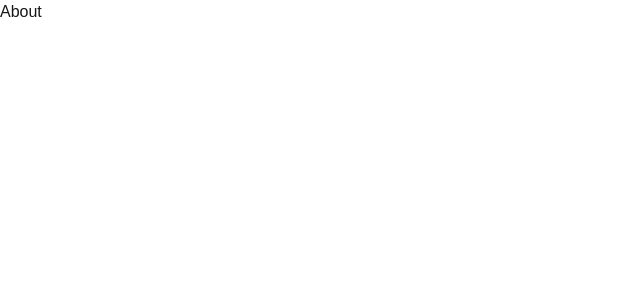
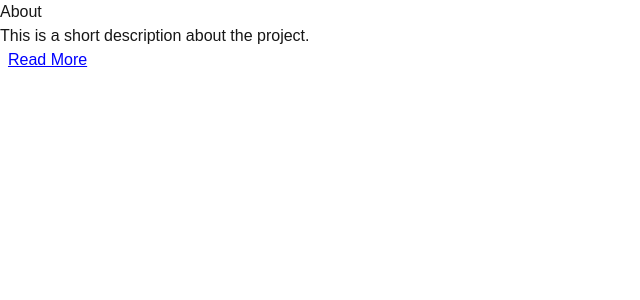
Before and after one commit to Akashp-wan/demo-nextjs-app, a Next.js app: page /aboutus in a window 1280 px wide. Shown: the top 300 px of the page, without its empty margins (0-640 px from the left). Built offline with nearby package versions, Linux system fonts and the light colour scheme.

Commit message:
adding-readmore-span

```diff
--- a/src/app/aboutus/page.js
+++ b/src/app/aboutus/page.js
@@ -1,9 +1,36 @@
-import React from 'react'
+"use client";
+import React, { useState } from 'react'
 
 function About() {
+  const [showMore, setShowMore] = useState(false);
+
   return (
-    <div>About</div>
-  )
+    <div>
+      <h2>About</h2>
+      <p>
+        This is a short description about the project.
+        {showMore && (
+          <span>
+            {" "}
+            Here’s some extra detailed information that appears when you click
+            Read More. You can write anything you want here.
+          </span>
+        )}
+      </p>
+
+      <span
+        onClick={() => setShowMore(!showMore)}
+        style={{
+          color: "blue",
+          cursor: "pointer",
+          marginLeft: "8px",
+          textDecoration: "underline",
+        }}
+      >
+        {showMore ? "Read Less" : "Read More"}
+      </span>
+    </div>
+  );
 }
 
-export default About
+export default About;
--- a/src/app/readmore/page.js
+++ b/src/app/readmore/page.js
@@ -2,7 +2,10 @@ import React from 'react'
 
 const Read = () => {
   return (
+    <>
     <div> Read</div>
+    <span>ghfjgf jhhgfgf dga ghfd dscsd</span>
+    </>
   )
 }
 
```
